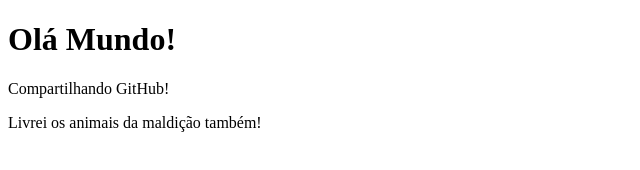
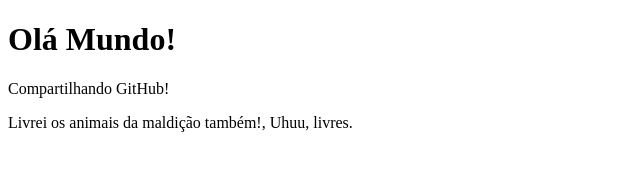
Before and after one commit to Jana-Rodrigues/Ola-Mundo, a plain HTML site: page index.html in a window 1280 px wide. Shown: the full height of the page, 0-640 px from the left. Drawn offline with Linux system fonts and the light colour scheme.

Commit message:
Alterei um parágrafo

```diff
--- a/index.html
+++ b/index.html
@@ -11,7 +11,6 @@
         Olá Mundo!
     </h1>
     <p>Compartilhando GitHub!</p>
-    <p>Livrei os animais da maldição também!</p>
-
+    <p>Livrei os animais da maldição também!, Uhuu, livres.</p>
 </body>
 </html>
```
